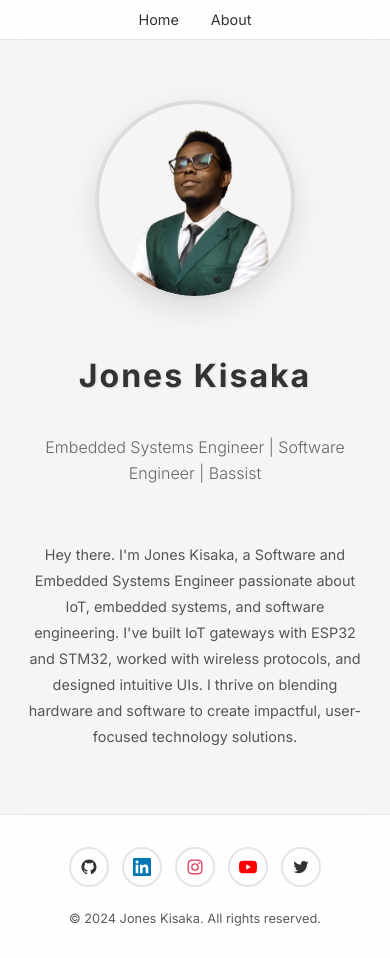
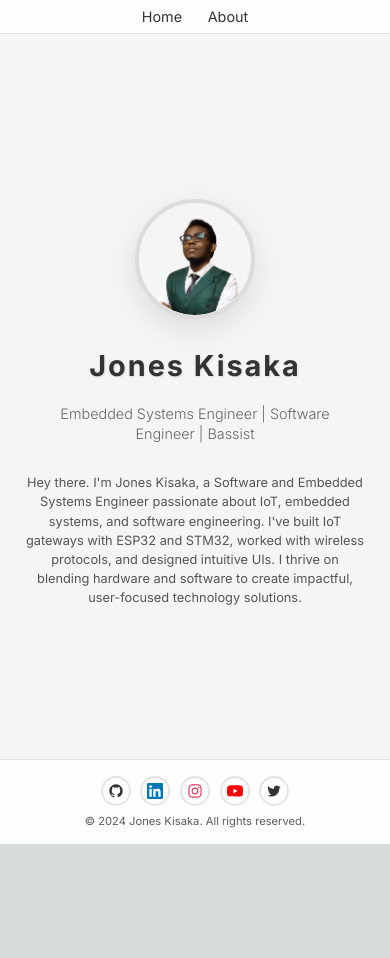
Before and after one commit to JonesKisaka/My-NextJS-Website, a Next.js app: page / in a window 390 px wide. After the commit the page ends 844 px from the top, so only its background shows below. Built offline with nearby package versions, Linux system fonts and the light colour scheme.

Commit message:
homepage resize

```diff
--- a/app/globals.css
+++ b/app/globals.css
@@ -71,7 +71,7 @@ a {
 .nav-container {
   max-width: 1200px;
   margin: 0 auto;
-  padding: 1rem 2rem;
+  padding: 0.5rem 2rem;
   display: flex;
   justify-content: center;
   align-items: center;
@@ -101,7 +101,7 @@ a {
   background: rgba(255, 255, 255, 0.9);
   backdrop-filter: blur(10px);
   border-top: 1px solid rgba(0, 0, 0, 0.1);
-  padding: 2rem 0;
+  padding: 1rem 0;
   margin-top: auto;
 }
 
@@ -116,16 +116,16 @@ a {
   display: flex;
   justify-content: center;
   align-items: center;
-  gap: 1.5rem;
-  margin-bottom: 1.5rem;
+  gap: 1rem;
+  margin-bottom: 0.5rem;
 }
 
 .social-link {
   display: flex;
   align-items: center;
   justify-content: center;
-  width: 50px;
-  height: 50px;
+  width: 40px;
+  height: 40px;
   border-radius: 50%;
   background: transparent;
   color: var(--text-dark);
@@ -145,8 +145,8 @@ a {
 }
 
 .social-icon {
-  width: 24px;
-  height: 24px;
+  width: 20px;
+  height: 20px;
   transition: transform 0.3s ease;
 }
 
@@ -191,28 +191,28 @@ a {
   flex-direction: column;
 }
 
-/* Main Content - Updated to push footer to bottom */
+/* Main Content - Updated to fit on one screen */
 .main-content {
-  padding-top: 80px;
+  padding-top: 60px;
   flex: 1;
   display: flex;
   flex-direction: column;
   justify-content: center;
   align-items: center;
   text-align: center;
-  gap: 2rem;
-  min-height: calc(100vh - 80px - 200px); /* Account for nav and footer */
+  gap: 1rem;
+  min-height: calc(100vh - 60px - 120px); /* Reduced nav and footer heights */
 }
 
 /* Profile Photo */
 .profile-photo-container {
-  margin-bottom: 2rem;
+  margin-bottom: 1rem;
 }
 
 .profile-photo {
   position: relative;
-  width: 300px;
-  height: 300px;
+  width: 200px;
+  height: 200px;
   margin: 0 auto;
   border-radius: 50%;
   overflow: hidden;
@@ -248,11 +248,11 @@ a {
 
 /* Name Section */
 .name-section {
-  margin-bottom: 1rem;
+  margin-bottom: 0.5rem;
 }
 
 .name {
-  font-size: 3.5rem;
+  font-size: 2.5rem;
   font-weight: bold;
   color: var(--text-dark);
   text-shadow: 1px 1px 2px rgba(0, 0, 0, 0.1);
@@ -263,15 +263,15 @@ a {
 
 /* Titles Section */
 .titles-section {
-  margin-bottom: 2rem;
+  margin-bottom: 1rem;
 }
 
 .titles {
-  font-size: 1.4rem;
+  font-size: 1.1rem;
   color: #666;
   font-weight: 300;
-  line-height: 1.6;
-  max-width: 800px;
+  line-height: 1.4;
+  max-width: 700px;
   margin: 0 auto;
   text-shadow: none;
   animation: fadeInUp 1s ease-out 0.3s both;
@@ -279,19 +279,19 @@ a {
 
 /* Description Section */
 .description-section {
-  margin-bottom: 2rem;
-  max-width: 800px;
+  margin-bottom: 1rem;
+  max-width: 700px;
   margin-left: auto;
   margin-right: auto;
 }
 
 .description {
-  font-size: 1.1rem;
+  font-size: 0.95rem;
   color: #555;
-  line-height: 1.8;
+  line-height: 1.5;
   text-align: center;
   margin: 0;
-  padding: 0 2rem;
+  padding: 0 1.5rem;
   font-weight: 400;
   animation: fadeInUp 1s ease-out 0.6s both;
 }
@@ -311,7 +311,7 @@ a {
 /* Responsive Design */
 @media (max-width: 768px) {
   .nav-container {
-    padding: 1rem;
+    padding: 0.5rem 1rem;
   }
 
   .nav-menu {
@@ -324,26 +324,26 @@ a {
   }
 
   .main-content {
-    padding: 100px 1rem 2rem;
-    gap: 1.5rem;
+    padding: 80px 1rem 1rem;
+    gap: 0.8rem;
   }
 
   .profile-photo {
-    width: 250px;
-    height: 250px;
+    width: 150px;
+    height: 150px;
   }
 
   .name {
-    font-size: 2.5rem;
+    font-size: 2rem;
   }
 
   .titles {
-    font-size: 1.2rem;
+    font-size: 1rem;
     padding: 0 1rem;
   }
 
   .description {
-    font-size: 1rem;
+    font-size: 0.9rem;
     padding: 0 1rem;
   }
 
@@ -352,70 +352,70 @@ a {
   }
 
   .social-links {
-    gap: 1rem;
+    gap: 0.8rem;
   }
 
   .social-link {
-    width: 45px;
-    height: 45px;
+    width: 35px;
+    height: 35px;
   }
 
   .social-icon {
-    width: 20px;
-    height: 20px;
+    width: 18px;
+    height: 18px;
   }
 }
 
 @media (max-width: 480px) {
   .nav-container {
     flex-direction: column;
-    gap: 0.5rem;
-    padding: 0.5rem;
+    gap: 0.3rem;
+    padding: 0.3rem;
   }
 
   .nav-menu {
-    gap: 0.8rem;
+    gap: 0.6rem;
   }
 
   .nav-menu .nav-link {
     font-size: 0.9rem;
-    padding: 0.2rem 0.6rem;
+    padding: 0.2rem 0.5rem;
   }
 
   .profile-photo {
-    width: 200px;
-    height: 200px;
+    width: 120px;
+    height: 120px;
   }
 
   .name {
-    font-size: 2rem;
+    font-size: 1.8rem;
   }
 
   .titles {
-    font-size: 1rem;
+    font-size: 0.9rem;
   }
 
   .description {
-    font-size: 0.9rem;
+    font-size: 0.8rem;
     padding: 0 0.5rem;
   }
 
   .social-links {
-    gap: 0.8rem;
+    gap: 0.6rem;
   }
 
   .social-link {
-    width: 40px;
-    height: 40px;
+    width: 30px;
+    height: 30px;
   }
 
   .social-icon {
-    width: 18px;
-    height: 18px;
+    width: 16px;
+    height: 16px;
   }
 
   .footer-text {
-    font-size: 0.8rem;
+    font-size: 0.7rem;
   }
 }
 
```
